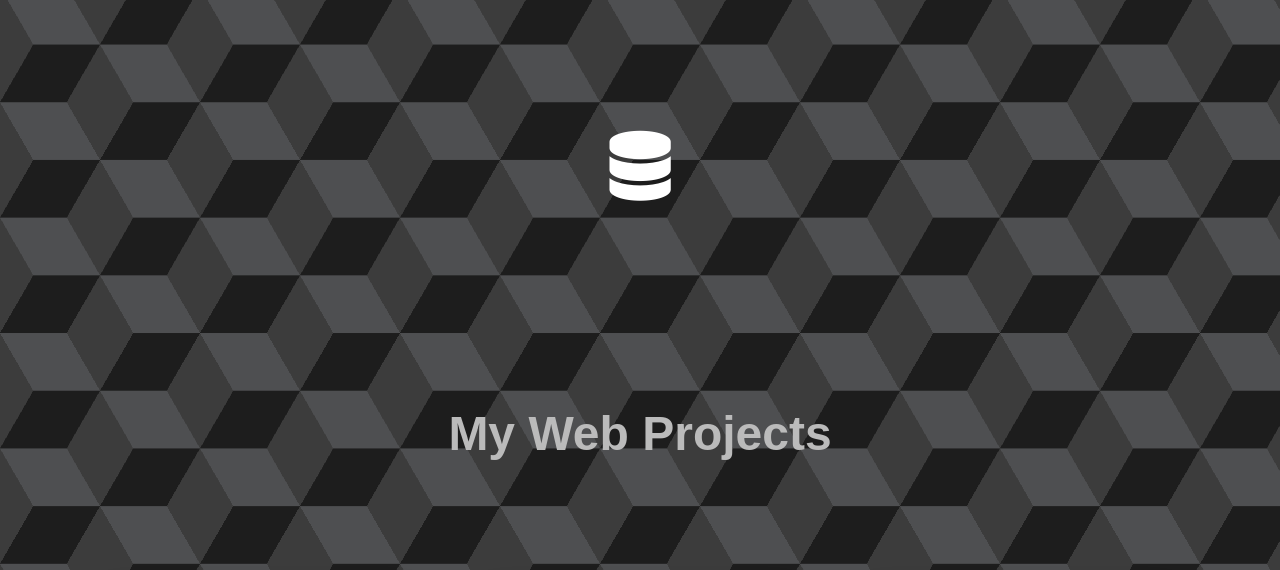
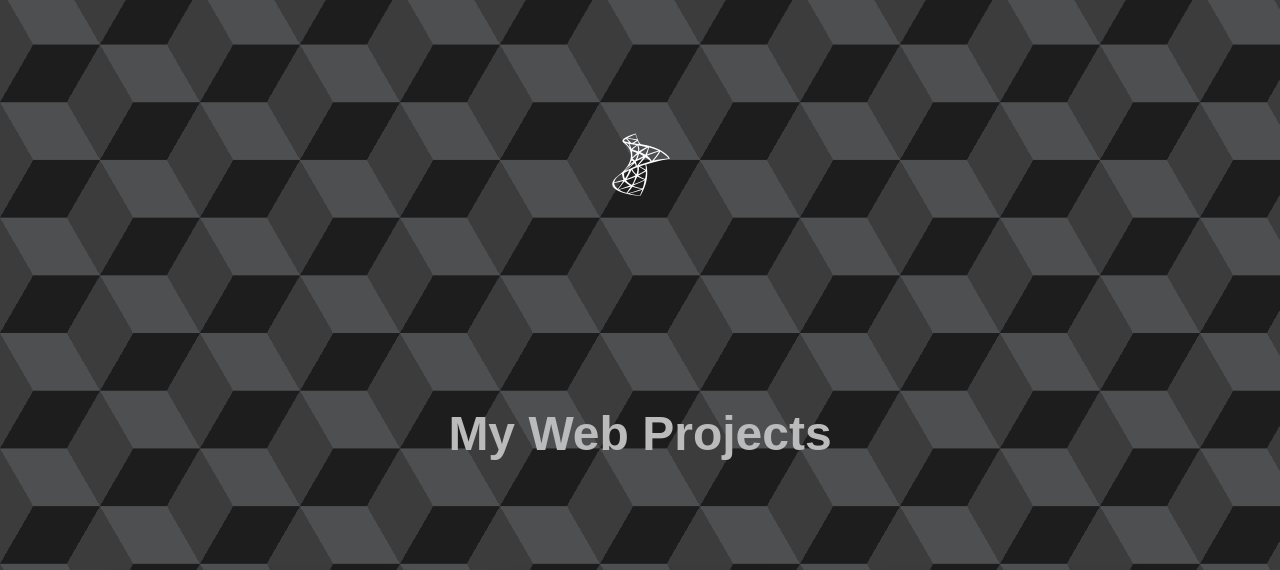
Before and after one commit to FavioRD/Portafolio, a plain HTML site: page index.html in a window 1280 px wide. Shown: the part 1744-2314 px from the top of the page. Drawn offline with nearby package versions, Linux system fonts and the light colour scheme.

Commit message:
agg icono sql server

```diff
--- a/index.html
+++ b/index.html
@@ -102,7 +102,7 @@
                 <i class="fab fa-react"></i>
                 <i class="fab fa-java"></i>
                 <i class="devicon-csharp-plain text-white"></i>
-                <i class="fas fa-database"></i>
+                <i class="devicon-microsoftsqlserver-plain text-white"></i>
             </div>
         </div>
     </section>
```
